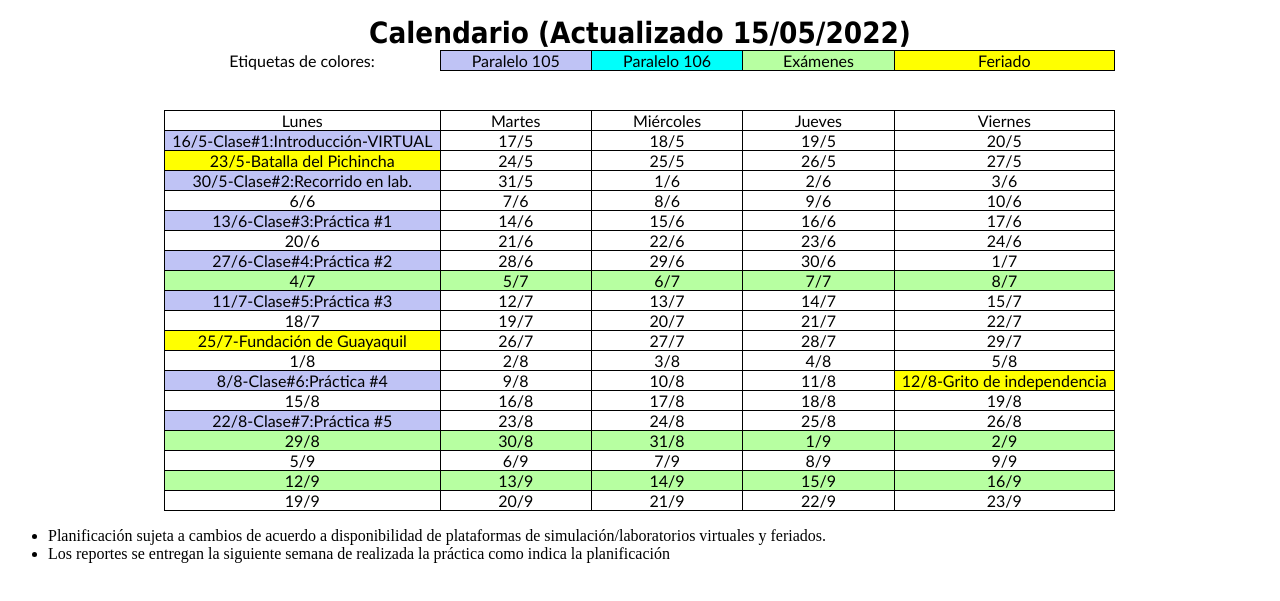
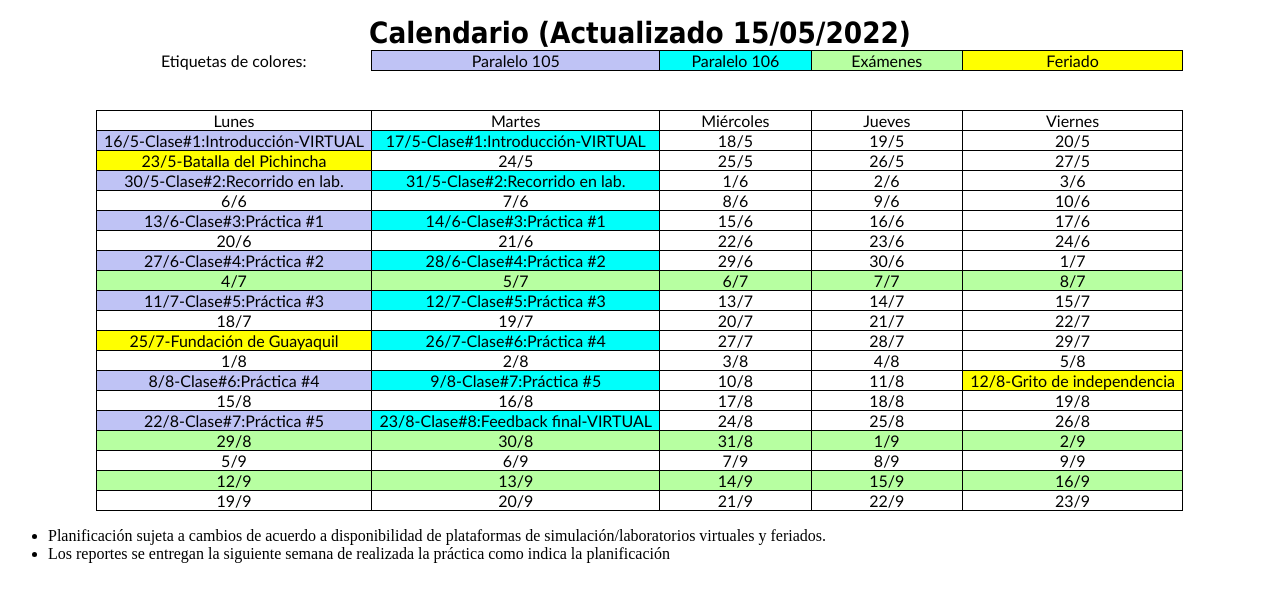
Before and after one commit to ldzambra/personalsite, a plain HTML site: page Thermo/calendarioth.html in a window 1280 px wide. Shown: the part 113-714 px from the top of the page. Drawn offline with Linux system fonts and the light colour scheme.

Commit message:
Add files via upload

```diff
--- a/Thermo/calendarioth.html
+++ b/Thermo/calendarioth.html
@@ -688,10 +688,10 @@ font-family:Tahoma;mso-fareast-font-family:"Times New Roman";mso-bidi-font-famil
   </td>
   <td width=102 nowrap style='width:102.0pt;border-top:none;border-left:none;
   border-bottom:solid windowtext 1.0pt;border-right:solid windowtext 1.0pt;
-  mso-border-bottom-alt:solid windowtext .5pt;mso-border-right-alt:solid windowtext .5pt;background:  white;
+  mso-border-bottom-alt:solid windowtext .5pt;mso-border-right-alt:solid windowtext .5pt;background:#00fffb;
   padding:0cm 5.4pt 0cm 5.4pt;height:15.0pt'>
   <p class=MsoNormal align=center style='text-align:center'><span
-  style='font-family:Calibri;mso-bidi-font-family:"Times New Roman"'>17/5 <o:p></o:p></span></p>
+  style='font-family:Calibri;mso-bidi-font-family:"Times New Roman"'>17/5-Clase#1:Introducción-VIRTUAL <o:p></o:p></span></p>
   </td>
   <td width=102 nowrap style='width:102.0pt;border-top:none;border-left:none;
   border-bottom:solid windowtext 1.0pt;border-right:solid windowtext 1.0pt;
@@ -761,10 +761,10 @@ font-family:Tahoma;mso-fareast-font-family:"Times New Roman";mso-bidi-font-famil
   </td>
   <td width=102 nowrap style='width:102.0pt;border-top:none;border-left:none;
   border-bottom:solid windowtext 1.0pt;border-right:solid windowtext 1.0pt;
-  mso-border-bottom-alt:solid windowtext .5pt;mso-border-right-alt:solid windowtext .5pt; background:  white;
+  mso-border-bottom-alt:solid windowtext .5pt;mso-border-right-alt:solid windowtext .5pt; background:  #00fffb;
   padding:0cm 5.4pt 0cm 5.4pt;height:15.0pt'>
   <p class=MsoNormal align=center style='text-align:center'><span
-  style='font-family:Calibri;mso-bidi-font-family:"Times New Roman"'>31/5  <o:p></o:p></span></p>
+  style='font-family:Calibri;mso-bidi-font-family:"Times New Roman"'>31/5-Clase#2:Recorrido en lab.  <o:p></o:p></span></p>
   </td>
   <td width=102 nowrap style='width:102.0pt;border-top:none;border-left:none;
   border-bottom:solid windowtext 1.0pt;border-right:solid windowtext 1.0pt;
@@ -835,10 +835,10 @@ font-family:Tahoma;mso-fareast-font-family:"Times New Roman";mso-bidi-font-famil
   </td>
   <td width=102 nowrap style='width:102.0pt;border-top:none;border-left:none;
   border-bottom:solid windowtext 1.0pt;border-right:solid windowtext 1.0pt;
-  mso-border-bottom-alt:solid windowtext .5pt;mso-border-right-alt:solid windowtext .5pt;background:  white;
+  mso-border-bottom-alt:solid windowtext .5pt;mso-border-right-alt:solid windowtext .5pt;background:  #00fffb;
   padding:0cm 5.4pt 0cm 5.4pt;height:15.0pt'>
   <p class=MsoNormal align=center style='text-align:center'><span
-  style='font-family:Calibri;mso-bidi-font-family:"Times New Roman"'>14/6 <o:p></o:p></span></p>
+  style='font-family:Calibri;mso-bidi-font-family:"Times New Roman"'>14/6-Clase#3:Práctica #1 <o:p></o:p></span></p>
   </td>
   <td width=102 nowrap style='width:102.0pt;border-top:none;border-left:none;
   border-bottom:solid windowtext 1.0pt;border-right:solid windowtext 1.0pt;
@@ -911,10 +911,10 @@ font-family:Tahoma;mso-fareast-font-family:"Times New Roman";mso-bidi-font-famil
   </td>
   <td width=102 nowrap style='width:102.0pt;border-top:none;border-left:none;
   border-bottom:solid windowtext 1.0pt;border-right:solid windowtext 1.0pt;
-  mso-border-bottom-alt:solid windowtext .5pt;mso-border-right-alt:solid windowtext .5pt;background:  white;
+  mso-border-bottom-alt:solid windowtext .5pt;mso-border-right-alt:solid windowtext .5pt;background:  #00fffb;
   padding:0cm 5.4pt 0cm 5.4pt;height:15.0pt'>
   <p class=MsoNormal align=center style='text-align:center'><span
-  style='font-family:Calibri;mso-bidi-font-family:"Times New Roman";color:black'>28/6
+  style='font-family:Calibri;mso-bidi-font-family:"Times New Roman";color:black'>28/6-Clase#4:Práctica #2
  	<span class=SpellE></span><o:p></o:p></span></p>
   </td>
   <td width=102 nowrap style='width:102.0pt;border-top:none;border-left:none;
@@ -990,10 +990,10 @@ font-family:Tahoma;mso-fareast-font-family:"Times New Roman";mso-bidi-font-famil
   </td>
   <td width=102 nowrap style='width:102.0pt;border-top:none;border-left:none;
   border-bottom:solid windowtext 1.0pt;border-right:solid windowtext 1.0pt;
-  mso-border-bottom-alt:solid windowtext .5pt;mso-border-right-alt:solid windowtext .5pt;background:  white;
+  mso-border-bottom-alt:solid windowtext .5pt;mso-border-right-alt:solid windowtext .5pt;background:  #00fffb;
   padding:0cm 5.4pt 0cm 5.4pt;height:15.0pt'>
   <p class=MsoNormal align=center style='text-align:center'><span
-  style='font-family:Calibri;mso-bidi-font-family:"Times New Roman"'>12/7 <o:p></o:p></span></p>
+  style='font-family:Calibri;mso-bidi-font-family:"Times New Roman"'>12/7-Clase#5:Práctica #3 <o:p></o:p></span></p>
   </td>
   <td width=102 nowrap style='width:102.0pt;border-top:none;border-left:none;
   border-bottom:solid windowtext 1.0pt;border-right:solid windowtext 1.0pt;
@@ -1065,10 +1065,10 @@ font-family:Tahoma;mso-fareast-font-family:"Times New Roman";mso-bidi-font-famil
   </td>
   <td width=102 nowrap style='width:102.0pt;border-top:none;border-left:none;
   border-bottom:solid windowtext 1.0pt;border-right:solid windowtext 1.0pt;
-  mso-border-bottom-alt:solid windowtext .5pt;mso-border-right-alt:solid windowtext .5pt;background:  white;
+  mso-border-bottom-alt:solid windowtext .5pt;mso-border-right-alt:solid windowtext .5pt;background:  #00fffb;
   padding:0cm 5.4pt 0cm 5.4pt;height:15.0pt'>
   <p class=MsoNormal align=center style='text-align:center'><span
-  style='font-family:Calibri;mso-bidi-font-family:"Times New Roman"'>26/7 <o:p></o:p></span></p>
+  style='font-family:Calibri;mso-bidi-font-family:"Times New Roman"'>26/7-Clase#6:Práctica #4 <o:p></o:p></span></p>
   </td>
   <td width=102 nowrap style='width:102.0pt;border-top:none;border-left:none;
   border-bottom:solid windowtext 1.0pt;border-right:solid windowtext 1.0pt;
@@ -1140,9 +1140,9 @@ font-family:Tahoma;mso-fareast-font-family:"Times New Roman";mso-bidi-font-famil
  	<td width=102 nowrap style='width:102.0pt;border:solid windowtext 1.0pt;
  	border-top:none;mso-border-left-alt:solid windowtext .5pt;mso-border-bottom-alt:
  	solid windowtext .5pt;mso-border-right-alt:solid windowtext .5pt;background:
- 	 white;padding:0cm 5.4pt 0cm 5.4pt;height:15.0pt'>
+ 	 #00fffb;padding:0cm 5.4pt 0cm 5.4pt;height:15.0pt'>
  	<p class=MsoNormal align=center style='text-align:center'><span
- 	style='font-family:Calibri;mso-bidi-font-family:"Times New Roman"'>9/8 <o:p></o:p></span></p>
+ 	style='font-family:Calibri;mso-bidi-font-family:"Times New Roman"'>9/8-Clase#7:Práctica #5 <o:p></o:p></span></p>
  	</td>
  	<td width=102 nowrap style='width:102.0pt;border:solid windowtext 1.0pt;
  	border-top:none;mso-border-left-alt:solid windowtext .5pt;mso-border-bottom-alt:
@@ -1213,10 +1213,10 @@ font-family:Tahoma;mso-fareast-font-family:"Times New Roman";mso-bidi-font-famil
   </td>
   <td width=102 nowrap style='width:102.0pt;border-top:none;border-left:none;
   border-bottom:solid windowtext 1.0pt;border-right:solid windowtext 1.0pt;
-  mso-border-bottom-alt:solid windowtext .5pt;mso-border-right-alt:solid windowtext .5pt;background:  white;
+  mso-border-bottom-alt:solid windowtext .5pt;mso-border-right-alt:solid windowtext .5pt;background:  #00fffb;
   padding:0cm 5.4pt 0cm 5.4pt;height:15.0pt'>
   <p class=MsoNormal align=center style='text-align:center'><span
-  style='font-family:Calibri;mso-bidi-font-family:"Times New Roman"'>23/8 <o:p></o:p></span></p>
+  style='font-family:Calibri;mso-bidi-font-family:"Times New Roman"'>23/8-Clase#8:Feedback final-VIRTUAL <o:p></o:p></span></p>
   </td>
   <td width=102 nowrap style='width:102.0pt;border-top:none;border-left:none;
   border-bottom:solid windowtext 1.0pt;border-right:solid windowtext 1.0pt;
```
